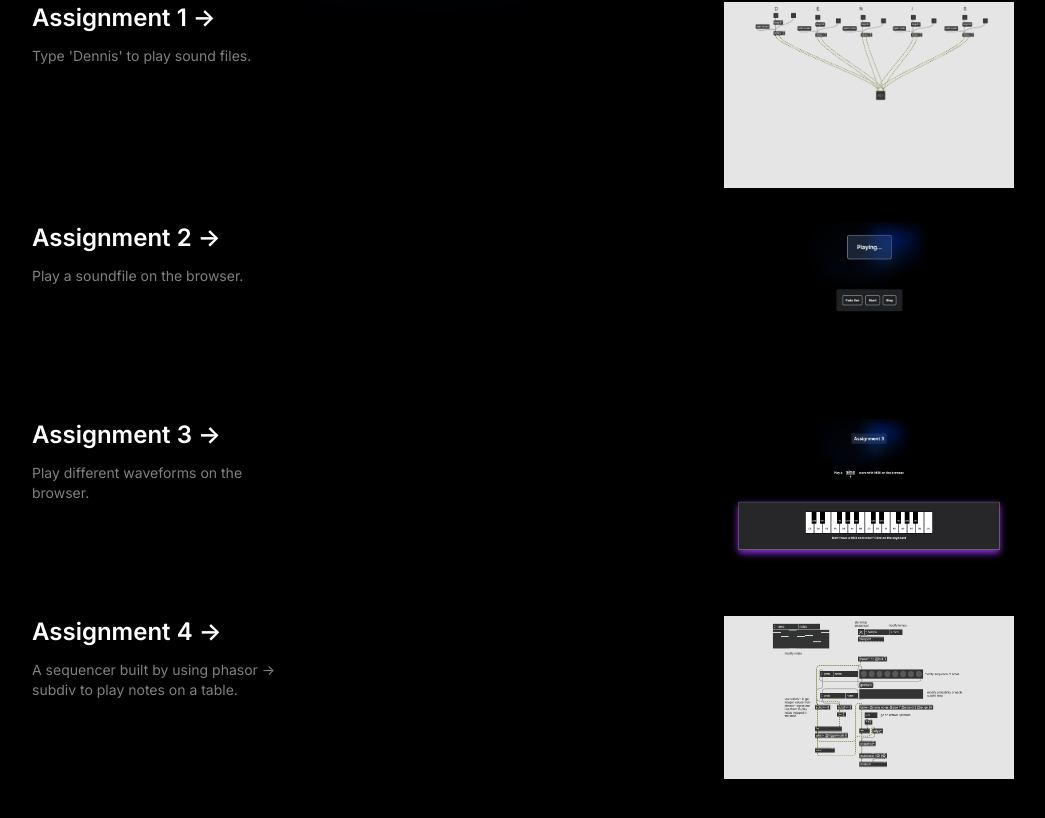
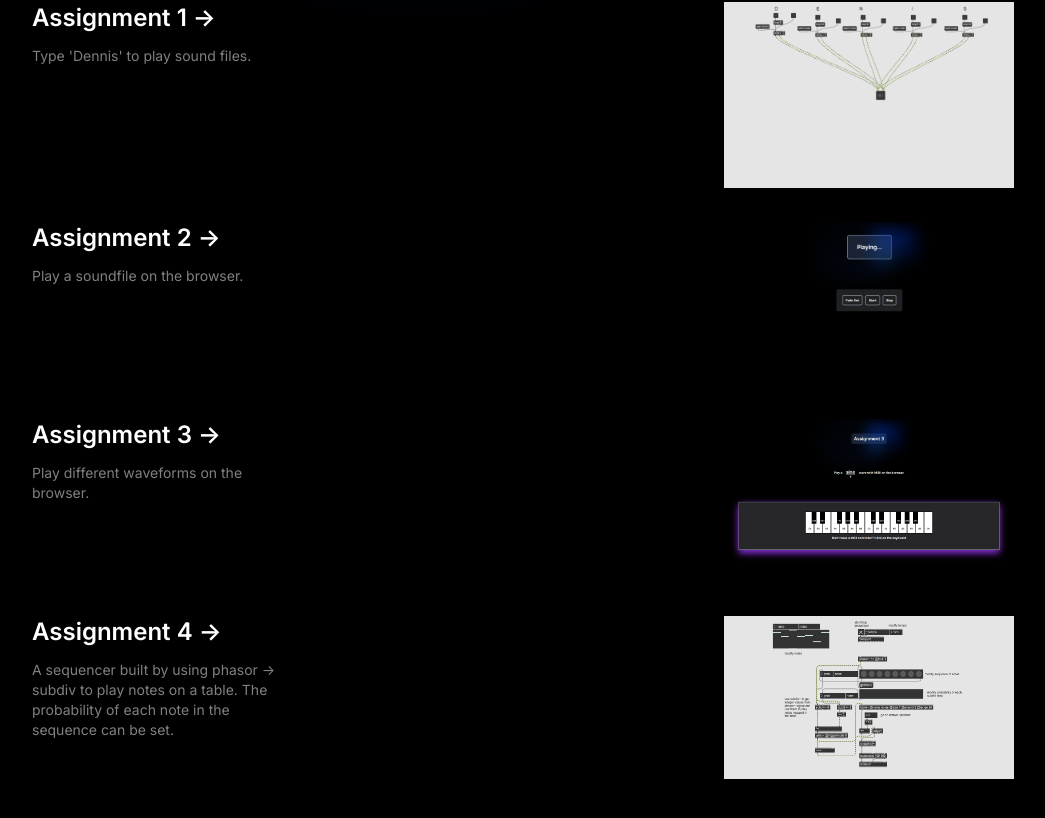
Before and after one commit to dlustre/camp-space, a Next.js app: page / in a window 1280 px wide. Shown: the part 335-1153 px from the top of the page, without its empty margins (117-1162 px from the left). Built offline with nearby package versions, Linux system fonts and the light colour scheme.

Commit message:
add to hw4 description

```diff
--- a/src/app/page.tsx
+++ b/src/app/page.tsx
@@ -26,7 +26,7 @@ export default function Home() {
     },
     {
       title: 'Assignment 4',
-      description: 'A sequencer built by using phasor -> subdiv to play notes on a table.',
+      description: 'A sequencer built by using phasor -> subdiv to play notes on a table. The probability of each note in the sequence can be set.',
       link: 'https://drive.google.com/drive/u/1/folders/1LYN9vCU2TH9s0uTVJXsuvO2IK0KprJfA',
       image: generatePath('/hw4.png'),
       targetBlank: false,
```
